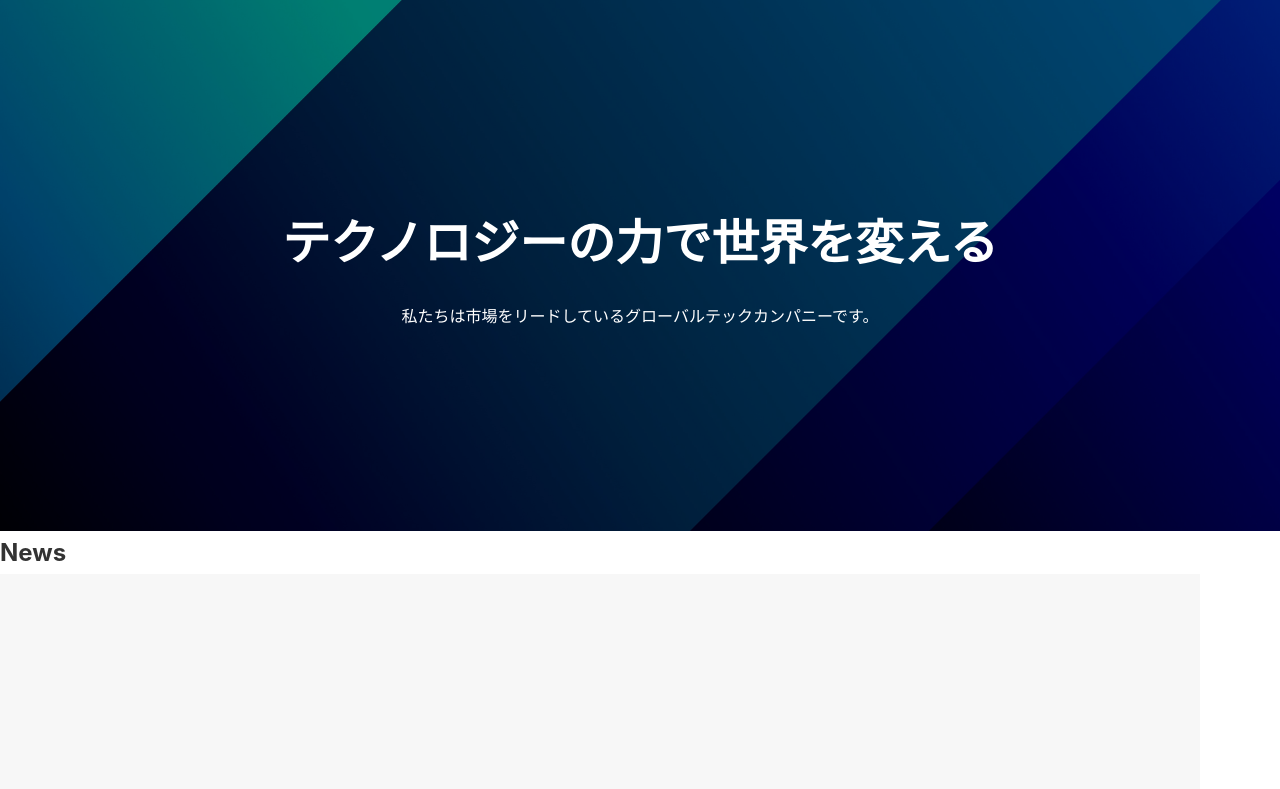
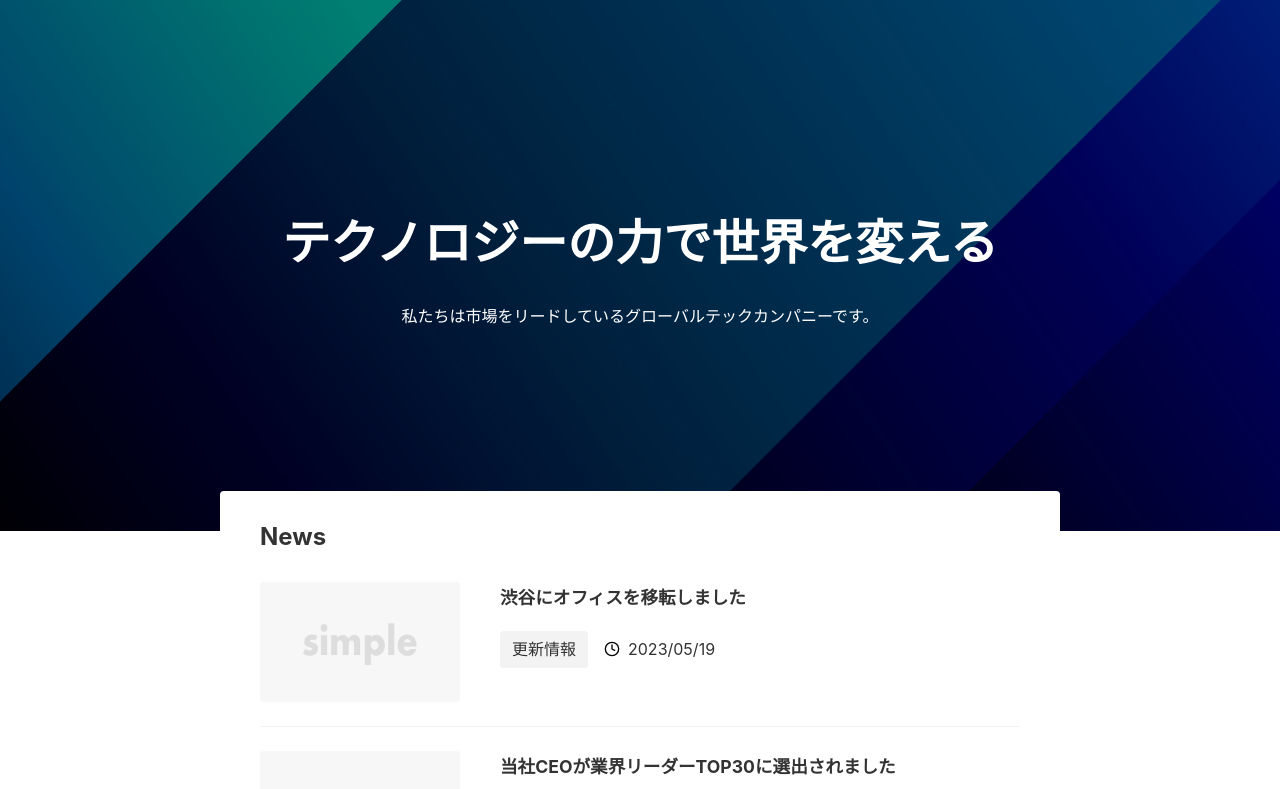
Before and after one commit to halchell/my-next-project, a Next.js app: page / in a window 1280 px wide. Shown: the top 789 px of the page. Built offline with nearby package versions, Linux system fonts and the light colour scheme.

Commit message:
トップページの記事表示部分にスタイルを追加

```diff
--- a/app/page.module.css
+++ b/app/page.module.css
@@ -34,6 +34,73 @@
   z-index: -1;
 }
 
+.news {
+  position: relative;
+  background-color: #fff;
+  width: 840px;
+  margin: -40px auto 0;
+  padding: 24px 40px;
+  border-radius: var(--border-radius);
+}
+
+.newsTitle {
+  font-size: 1.5rem;
+}
+
+.list {
+  border-bottom: 1px solid var(--color-border-light);
+}
+.list:last-child {
+  border-bottom: none;
+}
+
+.link {
+  display: flex;
+  align-items: flex-start;
+  gap: 40px;
+  padding: 24px 0;
+}
+
+.image {
+  width: 200px;
+  height: 120px;
+  border-radius: var(--border-radius);
+}
+
+.newsItemTitle {
+  font-size: 1.1rem;
+  font-weight: bold;
+  margin-bottom: 0.5rem;
+}
+
+.meta {
+  display: flex;
+  align-items: center;
+  gap: 16px;
+}
+
+.tag {
+  background-color: var(--color-bg-sub);
+  padding: 4px 12px;
+  border-radius: var(--border-radius);
+  white-space: nowrap;
+  font-size: 1rem;
+}
+
+.date {
+  display: flex;
+  align-items: center;
+  gap: 8px;
+  margin: 0.8rem 0;
+  font-size: 1rem;
+}
+
+@media (max-width: 1000px) {
+  .news {
+    width: calc(100% - 160px);
+  }
+}
+
 @media (max-width: 640px) {
   .top {
     padding: 120px 16px;
@@ -61,4 +128,9 @@
     justify-content: center;
     z-index: -1;
   }
+
+  .news {
+    width: calc(100% - 32px);
+    padding: 16px 24px
+  }
 }
--- a/app/page.tsx
+++ b/app/page.tsx
@@ -67,7 +67,7 @@
       <ul>
         {sliceData.map((article) => (
           <li key={article.id} className={styles.list}>
-            <div className={styles.list}>
+            <div className={styles.link}>
               <Image
                 className={styles.image}
                 src="/no-image.png"
```
